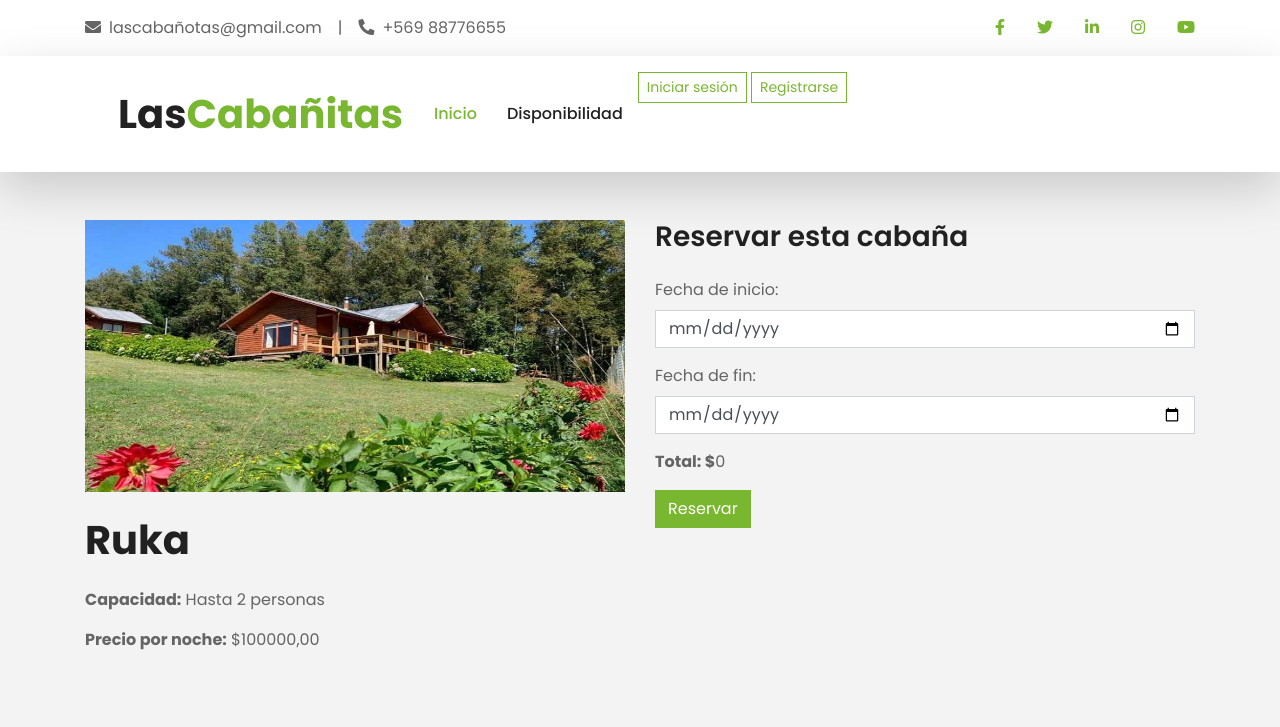
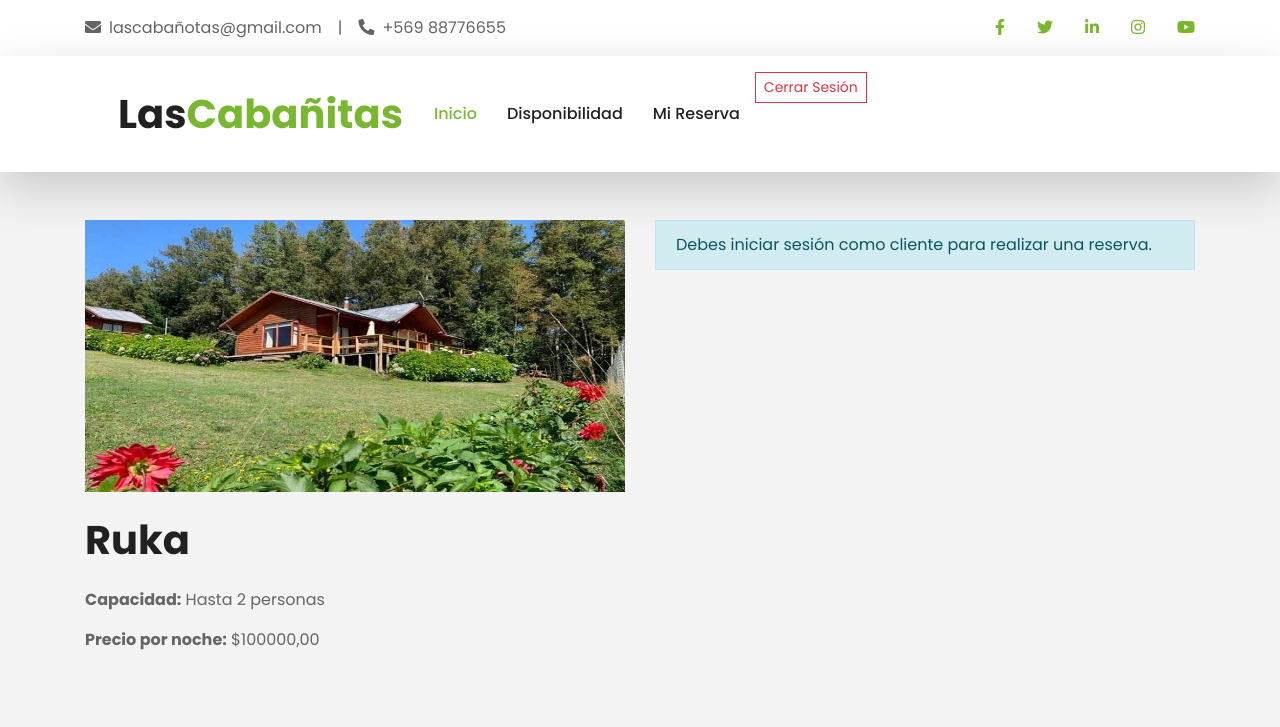
Before and after one commit to MatiasAlvealC/LasCabanitas, a Django app: page /cabana/1/ in a window 1280 px wide. Shown: the top 727 px of the page. Run offline with Django 4.2, Linux system fonts and the light colour scheme; a user stored in the database is signed in; data comes from the database, SQL or seed files in the repository; some libraries are stand-ins or nearby versions.

Commit message:
arreglo de user y crear reservas

```diff
--- a/BD/admin.py
+++ b/BD/admin.py
@@ -1,8 +1,8 @@
 from django.contrib import admin
 
-from .models import Usuario, Cabana, Reserva, ActividadRecreativa, Inventario, Mantencion, CabanaImage
+from .models import Cabana, Reserva, ActividadRecreativa, Inventario, Mantencion, CabanaImage
 
-admin.site.register(Usuario)
+#admin.site.register(Usuario)
 admin.site.register(Cabana)
 admin.site.register(Reserva)
 admin.site.register(ActividadRecreativa)
--- a/LasCabañitas/urls.py
+++ b/LasCabañitas/urls.py
@@ -40,6 +40,7 @@ urlpatterns = [
   path('register/', views.register, name='register'),
   path('login/', views.user_login, name='login'),
   path('logout/', LogoutView.as_view(), name='logout'),
+  path('crear-reserva/<int:cabana_id>/', views.crear_reserva, name='crear_reserva'),
 ]
 
 if settings.DEBUG:
--- a/core/templates/core/base.html
+++ b/core/templates/core/base.html
@@ -80,26 +80,26 @@
                     <li class="nav-item">
                         <a class="nav-link" href="/disponibilidad/">Disponibilidad</a>
                     </li>
-                    {% if request.session.usuario_id %}
-                        {% if request.session.usuario_rol == 'administrador' %}
-                            <li class="nav-item"><a class="nav-link" href="/reservas/">Reservas</a></li>
-                            <li class="nav-item"><a class="nav-link" href="/inventario/">Inventario</a></li>
-                            <li class="nav-item"><a class="nav-link" href="/mantenciones/">Mantenciones</a></li>
+                    {% if user.is_authenticated %}
+                        {% if user.groups.all.0.name == 'administrador' %}
+                            <li class="nav-item"><a class="nav-link" href="{% url 'reservas' %}">Reservas</a></li>
+                            <li class="nav-item"><a class="nav-link" href="{% url 'inventario' %}">Inventario</a></li>
+                            <li class="nav-item"><a class="nav-link" href="{% url 'mantenciones' %}">Mantenciones</a></li>
                         {% else %}
-                            <li class="nav-item"><a class="nav-link" href="/miReserva/">Mi reserva</a></li>
+                            <li class="nav-item"><a class="nav-link" href="{% url 'misReservas' %}">Mi Reserva</a></li>
                         {% endif %}
+                        <li class="nav-item">
+                            <form action="{% url 'logout' %}" method="post" class="d-inline">
+                                {% csrf_token %}
+                                <button type="submit" class="btn btn-outline-danger btn-sm">Cerrar Sesión</button>
+                            </form>
+                        </li>
+                    {% else %}
+                        <li class="nav-item">
+                            <a href="{% url 'login' %}" class="btn btn-outline-primary btn-sm me-2">Iniciar Sesión</a>
+                            <a href="{% url 'register' %}" class="btn btn-outline-primary btn-sm">Registrarse</a>
+                        </li>
                     {% endif %}
-                    <li class="nav-item">
-                        {% if request.session.usuario_id %}
-                            <form action="{% url 'logout' %}" method="post" style="display:inline;">
-                                {% csrf_token %}
-                                <button type="submit" class="btn btn-outline-primary btn-sm">Cerrar sesión</button>
-                            </form>
-                        {% else %}
-                            <a href="{% url 'login' %}" class="btn btn-outline-primary btn-sm me-2">Iniciar sesión</a>
-                            <a href="{% url 'register' %}" class="btn btn-outline-primary btn-sm">Registrarse</a>
-                        {% endif %}
-                    </li>
                 </ul>
             </div>
         </div>
--- a/core/templates/core/cabana_detalle.html
+++ b/core/templates/core/cabana_detalle.html
@@ -1,63 +1,61 @@
 {% extends 'core/base.html' %}
 {% load static %}
+
 {% block content %}
-
 <div class="container-fluid py-5">
     <div class="container">
         <div class="row">
             <div class="col-lg-6">
                 {% if cabana.imagenes.first %}
                     <img class="img-fluid mb-4" src="{{ cabana.imagenes.first.imagen.url }}" alt="{{ cabana.nombre_cabana }}">
-                {% else %}
-                    <img class="img-fluid mb-4" src="{% static 'core/img/default_cabana.jpg' %}" alt="Imagen no disponible">
-                {% endif %} <!-- Cierra el bloque if -->
+                {% endif %}
                 <h1 class="mb-4">{{ cabana.nombre_cabana }}</h1>
                 <p><strong>Capacidad:</strong> Hasta {{ cabana.capacidad }} personas</p>
                 <p><strong>Precio por noche:</strong> ${{ cabana.precio }}</p>
             </div>
             <div class="col-lg-6">
-                <h3 class="mb-4">Reservar esta cabaña</h3>
-                {% if error %}
-                    <div class="alert alert-danger">{{ error }}</div>
+                {% if user.is_authenticated and user.groups.all.0.name == 'cliente' %}
+                    <h3 class="mb-4">Reservar esta cabaña</h3>
+                    <form method="post" action="{% url 'crear_reserva' cabana.id %}">
+                        {% csrf_token %}
+                        <div class="form-group mb-3">
+                            <label for="fecha_inicio">Fecha de inicio:</label>
+                            <input type="date"
+                                   id="fecha_inicio"
+                                   name="fecha_inicio"
+                                   class="form-control"
+                                   min="{{ today|date:'Y-m-d' }}"
+                                   required>
+                        </div>
+                        <div class="form-group mb-3">
+                            <label for="fecha_fin">Fecha de fin:</label>
+                            <input type="date"
+                                   id="fecha_fin"
+                                   name="fecha_fin"
+                                   class="form-control"
+                                   min="{{ today|date:'Y-m-d' }}"
+                                   required>
+                        </div>
+                        <div class="mb-3">
+                            <p><strong>Total estimado: $</strong><span id="total">0</span></p>
+                        </div>
+                        <button type="submit" class="btn btn-primary" id="btnReservar">Confirmar Reserva</button>
+                    </form>
+                {% else %}
+                    <div class="alert alert-info">
+                        Debes iniciar sesión como cliente para realizar una reserva.
+                    </div>
                 {% endif %}
-                <form method="post">
-                    {% csrf_token %}
-                    <div class="form-group">
-                        <label for="fecha_inicio">Fecha de inicio:</label>
-                        <input type="date" id="fecha_inicio" name="fecha_inicio" class="form-control" required>
-                    </div>
-                    <div class="form-group">
-                        <label for="fecha_fin">Fecha de fin:</label>
-                        <input type="date" id="fecha_fin" name="fecha_fin" class="form-control" required>
-                    </div>
-                    <p><strong>Total: $</strong><span id="total">0</span></p>
-                    <button type="submit" class="btn btn-primary">Reservar</button>
-                </form>
             </div>
         </div>
     </div>
 </div>
 
 <script>
+    // Definir variables globales que necesita main.js
     const precio = {{ cabana.precio }};
-    const totalElement = document.getElementById('total');
-    const fechaInicio = document.getElementById('fecha_inicio');
-    const fechaFin = document.getElementById('fecha_fin');
-
-    function calcularTotal() {
-        if (fechaInicio.value && fechaFin.value) {
-            const inicio = new Date(fechaInicio.value);
-            const fin = new Date(fechaFin.value);
-            const diffTime = Math.abs(fin - inicio);
-            const diffDays = Math.ceil(diffTime / (1000 * 60 * 60 * 24));
-            totalElement.textContent = diffDays * precio || 0;
-        } else {
-            totalElement.textContent = 0;
-        }
-    }
-
-    fechaInicio.addEventListener('change', calcularTotal);
-    fechaFin.addEventListener('change', calcularTotal);
+    const fechasOcupadas = {{ fechas_ocupadas|safe }};
 </script>
+<script src="{% static 'core/js/main.js' %}"></script>
 
 {% endblock %}
--- a/core/views.py
+++ b/core/views.py
@@ -2,12 +2,17 @@ from django.shortcuts import render, redirect
 from django.contrib import messages
 from django.shortcuts import get_object_or_404, redirect, render
 from django.contrib.auth.hashers import make_password, check_password
-from BD.models import Usuario, Cabana, Reserva, Inventario, Mantencion
+from BD.models import Cabana, Reserva, Inventario, Mantencion
 from functools import wraps
 from django.contrib.auth.decorators import login_required
 from django.contrib.auth import get_user_model
 from django.contrib.auth.forms import AuthenticationForm
 from .forms import CustomUserCreationForm
+from django.contrib.auth.models import User, Group
+from django.contrib.auth import login, authenticate
+from datetime import datetime, date, timedelta
+from django.db.models import Q
+import json
 
 from django.contrib.auth import authenticate, login
 
@@ -39,65 +44,76 @@ def disponibilidad(request):
 
 @login_required(login_url='/login/')  # Redirige a la URL de inicio de sesión
 def cabana_detalle(request, cabana_id):
-    # Obtener la cabaña
     cabana = get_object_or_404(Cabana, id=cabana_id)
 
-    try:
-        # Convertir el usuario autenticado a una instancia del modelo Usuario
-        usuario = Usuario.objects.get(id=request.user.id)
-    except Usuario.DoesNotExist:
-        messages.error(request, "No se encontró un usuario asociado a esta cuenta.")
-        return redirect('login')
+    # Obtener todas las reservas confirmadas para esta cabaña
+    reservas = Reserva.objects.filter(
+        cabana=cabana,
+        estado='confirmada',
+        fecha_fin__gte=date.today()
+    )
 
+    # Crear lista de fechas ocupadas
+    fechas_ocupadas = []
+    for reserva in reservas:
+        fecha_actual = reserva.fecha_inicio
+        while fecha_actual <= reserva.fecha_fin:
+            fechas_ocupadas.append(fecha_actual.strftime('%Y-%m-%d'))
+            fecha_actual += timedelta(days=1)
+
+    context = {
+        'cabana': cabana,
+        'today': date.today(),
+        'fechas_ocupadas': json.dumps(fechas_ocupadas),
+    }
+    return render(request, 'core/cabana_detalle.html', context)
+
+@login_required
+def crear_reserva(request, cabana_id):
     if request.method == 'POST':
-        # Capturar fechas del formulario
-        fecha_inicio = request.POST.get('fecha_inicio')
-        fecha_fin = request.POST.get('fecha_fin')
+        try:
+            cabana = get_object_or_404(Cabana, id=cabana_id)
+            fecha_inicio = datetime.strptime(request.POST.get('fecha_inicio'), '%Y-%m-%d')
+            fecha_fin = datetime.strptime(request.POST.get('fecha_fin'), '%Y-%m-%d')
 
-        if fecha_inicio and fecha_fin:
-            try:
-                # Crear la reserva
-                reserva = Reserva(
-                    estado='Confirmada',
-                    fecha_inicio=fecha_inicio,
-                    fecha_fin=fecha_fin,
-                    usuario=usuario,  # Asignar la instancia correcta de usuario
-                    cabana=cabana
-                )
-                reserva.save()
-                return redirect('miReserva', reserva_id=reserva.id)
-            except Exception as e:
-                return render(request, 'core/cabana_detalle.html', {
-                    'cabana': cabana,
-                    'error': f'Ocurrió un error al crear la reserva: {str(e)}',
-                })
-        else:
-            return render(request, 'core/cabana_detalle.html', {
-                'cabana': cabana,
-                'error': 'Debe completar todas las fechas.',
-            })
+            # Verificar si hay reservas que se solapan
+            reservas_solapadas = Reserva.objects.filter(
+                cabana=cabana,
+                estado='confirmada',
+                fecha_inicio__lte=fecha_fin,
+                fecha_fin__gte=fecha_inicio
+            ).exists()
 
-    return render(request, 'core/cabana_detalle.html', {'cabana': cabana})
+            if reservas_solapadas:
+                messages.error(request, 'Las fechas seleccionadas no están disponibles')
+                return redirect('cabana_detalle', cabana_id=cabana_id)
 
-@login_required(login_url='/login/')
+            # Calcular el total como entero
+            dias = (fecha_fin - fecha_inicio).days
+            monto_total = int(dias * float(cabana.precio))
+
+            # Crear la reserva
+            reserva = Reserva.objects.create(
+                usuario=request.user,
+                cabana=cabana,
+                fecha_inicio=fecha_inicio,
+                fecha_fin=fecha_fin,
+                monto_total=monto_total,
+                estado='confirmada'
+            )
+
+            messages.success(request, 'Reserva creada exitosamente')
+            return redirect('misReservas')
+        except Exception as e:
+            messages.error(request, f'Error al crear la reserva: {str(e)}')
+            return redirect('cabana_detalle', cabana_id=cabana_id)
+
+    return redirect('disponibilidad')
+
+@login_required
 def misReservas(request):
-    # Obtener el modelo de usuario personalizado
-    Usuario = get_user_model()
-
-    try:
-        # Obtener al usuario autenticado
-        usuario = Usuario.objects.get(id=request.user.id)
-    except Usuario.DoesNotExist:
-        messages.error(request, "No se encontró un usuario asociado a esta cuenta.")
-        return redirect('login')
-
-    # Buscar todas las reservas del usuario
-    reservas = Reserva.objects.filter(usuario=usuario)
-
-    if not reservas.exists():
-        messages.info(request, "No tienes reservas registradas.")
-
-    return render(request, 'core/misReservas.html', {'reservas': reservas})
+    reservas = Reserva.objects.filter(usuario=request.user).order_by('-fecha_inicio')
+    return render(request, 'core/miReserva.html', {'reservas': reservas})
 
 
 @admin_required
@@ -171,9 +187,17 @@ def register(request):
     if request.method == 'POST':
         form = CustomUserCreationForm(request.POST)
         if form.is_valid():
-            form.save()
-            messages.success(request, 'Registro exitoso. Ahora puedes iniciar sesión.')
-            return redirect('login')  # Redirige a la página de inicio de sesión
+            # Guardar el usuario
+            user = form.save()
+
+            # Asignar el grupo "cliente" al usuario
+            cliente_group, created = Group.objects.get_or_create(name='cliente')
+            user.groups.add(cliente_group)
+
+            messages.success(request, 'Registro exitoso. Ahora puedes iniciar sesi��n.')
+            return redirect('login')
+        else:
+            messages.error(request, 'Error en el formulario. Por favor, verifica los datos.')
     else:
         form = CustomUserCreationForm()
     return render(request, 'registration/register.html', {'form': form})
```
Also changed, not shown: BD/models.py (+21 -30 lines), core/templates/core/miReserva.html (+10 -4 lines), BD/migrations/0006_alter_reserva_usuario_delete_usuario.py (added), BD/migrations/0007_alter_reserva_cabana_alter_reserva_created_and_more.py (added), BD/migrations/0008_reserva_monto_total.py (added), db.sqlite3.
